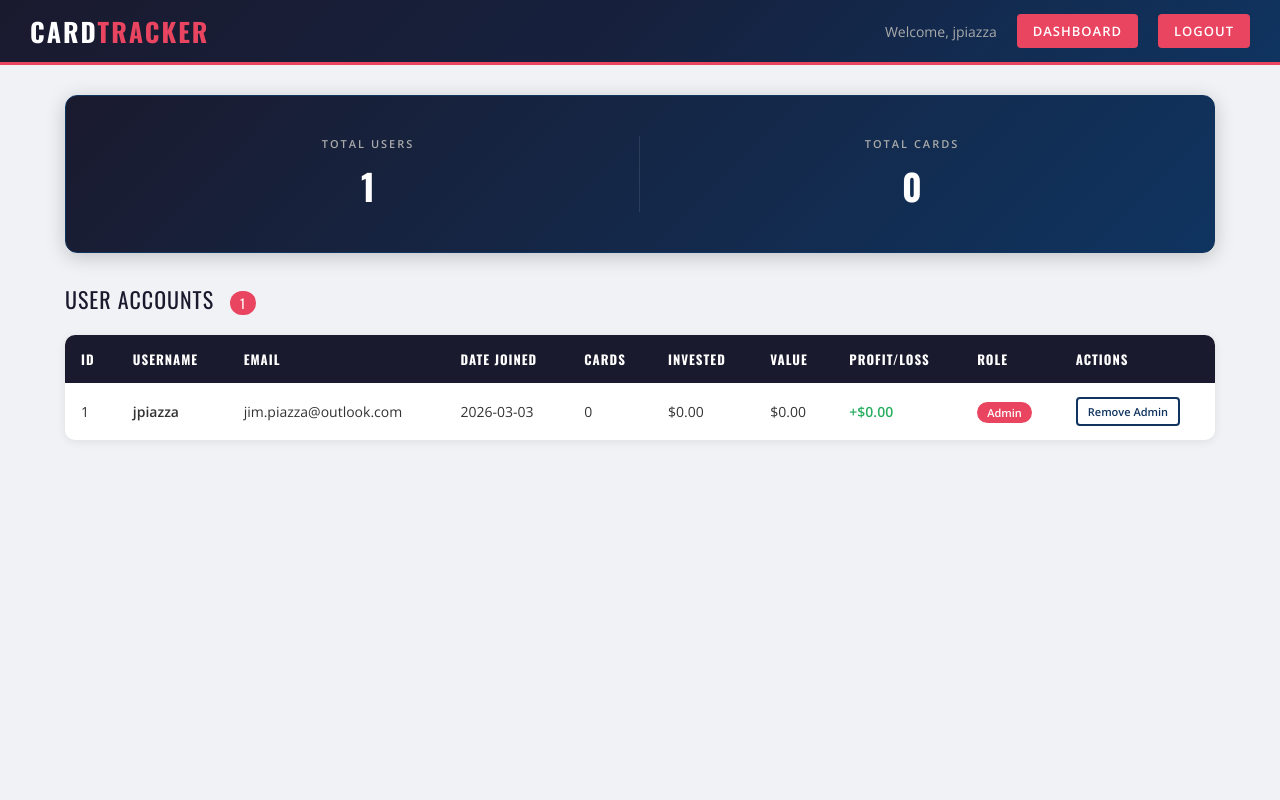
After one commit to jtpiazzamn/card-tracker, a Flask app: page /admin in a window 1280 px wide. The commit adds this page. Run offline with Flask 3, Linux system fonts and the light colour scheme; a user stored in the database is signed in.

```diff
--- /dev/null
+++ b/admin.py
@@ -0,0 +1,90 @@
+from flask import Blueprint, render_template, redirect, url_for, flash
+from flask_login import login_required, current_user
+from models import db, User, Card
+from functools import wraps
+
+admin = Blueprint('admin', __name__)
+
+def admin_required(f):
+    @wraps(f)
+    def decorated_function(*args, **kwargs):
+        if not current_user.is_authenticated or not current_user.is_admin:
+            flash('You do not have permission to access this page.')
+            return redirect(url_for('main.dashboard'))
+        return f(*args, **kwargs)
+    return decorated_function
+
+@admin.route('/admin')
+@login_required
+@admin_required
+def admin_dashboard():
+    users = User.query.all()
+
+    user_data = []
+    for user in users:
+        cards = Card.query.filter_by(user_id=user.id).all()
+        total_invested = sum(card.buy_price for card in cards)
+        total_value = sum(
+            card.sell_price if card.sell_price
+            else (card.market_price or card.buy_price)
+            for card in cards
+        )
+        profit_loss = total_value - total_invested
+
+        user_data.append({
+            'id': user.id,
+            'username': user.username,
+            'email': user.email,
+            'is_admin': user.is_admin,
+            'date_joined': user.date_joined,
+            'card_count': len(cards),
+            'total_invested': total_invested,
+            'total_value': total_value,
+            'profit_loss': profit_loss
+        })
+
+    total_users = len(users)
+    total_cards = Card.query.count()
+
+    return render_template('admin.html',
+        user_data=user_data,
+        total_users=total_users,
+        total_cards=total_cards
+    )
+
+@admin.route('/admin/make_admin/<int:user_id>')
+@login_required
+@admin_required
+def make_admin(user_id):
+    user = User.query.get_or_404(user_id)
+    user.is_admin = True
+    db.session.commit()
+    flash(f'{user.username} is now an admin.')
+    return redirect(url_for('admin.admin_dashboard'))
+
+@admin.route('/admin/remove_admin/<int:user_id>')
+@login_required
+@admin_required
+def remove_admin(user_id):
+    user = User.query.get_or_404(user_id)
+    if user.id == current_user.id:
+        flash('You cannot remove your own admin status.')
+        return redirect(url_for('admin.admin_dashboard'))
+    user.is_admin = False
+    db.session.commit()
+    flash(f'{user.username} admin status removed.')
+    return redirect(url_for('admin.admin_dashboard'))
+
+@admin.route('/admin/delete_user/<int:user_id>')
+@login_required
+@admin_required
+def delete_user(user_id):
+    if user_id == current_user.id:
+        flash('You cannot delete your own account.')
+        return redirect(url_for('admin.admin_dashboard'))
+    user = User.query.get_or_404(user_id)
+    Card.query.filter_by(user_id=user_id).delete()
+    db.session.delete(user)
+    db.session.commit()
+    flash(f'User {user.username} has been deleted.')
+    return redirect(url_for('admin.admin_dashboard'))
--- a/app.py
+++ b/app.py
@@ -20,14 +20,16 @@ def create_app():
 
     @login_manager.user_loader
     def load_user(user_id):
-        with app.app_context():
-            return User.query.get(int(user_id))
+        return User.query.get(int(user_id))
 
     from auth import auth as auth_blueprint
     app.register_blueprint(auth_blueprint)
 
     from main import main as main_blueprint
     app.register_blueprint(main_blueprint)
+
+    from admin import admin as admin_blueprint
+    app.register_blueprint(admin_blueprint)
 
     with app.app_context():
         db.create_all()
--- a/models.py
+++ b/models.py
@@ -8,6 +8,8 @@ class User(UserMixin, db.Model):
     email = db.Column(db.String(150), unique=True, nullable=False)
     username = db.Column(db.String(150), unique=True, nullable=False)
     password = db.Column(db.String(150), nullable=False)
+    is_admin = db.Column(db.Boolean, default=False)
+    date_joined = db.Column(db.DateTime, default=db.func.current_timestamp())
     cards = db.relationship('Card', backref='owner', lazy=True)
 
 class Card(db.Model):
--- a/static/css/style.css
+++ b/static/css/style.css
@@ -535,3 +535,13 @@ nav a:hover { background: #c73652; }
 .filter-select:focus { outline: none; border-color: #e94560; }
 .btn-export { background: #27ae60; }
 .btn-export:hover { background: #219a52; }
+.admin-table-wrapper { background: white; border-radius: 10px; box-shadow: 0 2px 10px rgba(0,0,0,0.08); overflow: hidden; margin-bottom: 30px; }
+.admin-table { width: 100%; border-collapse: collapse; }
+.admin-table th { background: #1a1a2e; color: white; padding: 14px 16px; text-align: left; font-family: 'Oswald', sans-serif; font-size: 13px; letter-spacing: 1px; text-transform: uppercase; }
+.admin-table td { padding: 14px 16px; border-bottom: 1px solid #f0f0f0; font-size: 14px; }
+.admin-table tr:last-child td { border-bottom: none; }
+.admin-table tr:hover td { background: #f8f9fa; }
+.admin-row td { background: #fff8f0; }
+.admin-actions { display: flex; gap: 6px; }
+.badge-admin { background: #e94560; color: white; padding: 3px 10px; border-radius: 20px; font-size: 11px; font-weight: 700; }
+.badge-user { background: #eee; color: #666; padding: 3px 10px; border-radius: 20px; font-size: 11px; font-weight: 700; }
--- a/templates/add_card.html
+++ b/templates/add_card.html
@@ -9,9 +9,13 @@
         <h1>Card<span>Tracker</span></h1>
         <div class="nav-right">
             <span>Welcome, {{ current_user.username }}</span>
+            {% if current_user.is_admin %}
+    <a href="{{ url_for('admin.admin_dashboard') }}" style="background:#0f3460;">Admin</a>
+{% endif %}
 <a href="{{ url_for('auth.logout') }}">Logout</a>
         </div>
     </nav>
+    <div class="form-wrapper">
         <div class="form-container">
             <h2>Add New Card</h2>
             {% with messages = get_flashed_messages() %}
@@ -78,5 +82,6 @@
                 </div>
             </form>
         </div>
+    </div>
 </body>
 </html>
--- /dev/null
+++ b/templates/admin.html
@@ -0,0 +1,97 @@
+<!DOCTYPE html>
+<html>
+<head>
+    <title>Card Tracker - Admin Panel</title>
+    <link rel="stylesheet" href="{{ url_for('static', filename='css/style.css') }}">
+</head>
+<body>
+    <nav>
+        <h1>Card<span>Tracker</span></h1>
+        <div class="nav-right">
+            <span>Welcome, {{ current_user.username }}</span>
+            <a href="{{ url_for('main.dashboard') }}">Dashboard</a>
+            <a href="{{ url_for('auth.logout') }}">Logout</a>
+        </div>
+    </nav>
+    <div class="page-wrapper">
+        <div class="dashboard-container">
+
+            {% with messages = get_flashed_messages() %}
+                {% if messages %}
+                    <div class="alert">{{ messages[0] }}</div>
+                {% endif %}
+            {% endwith %}
+
+            <div class="stats-banner">
+                <div class="stat-block">
+                    <div class="stat-label">Total Users</div>
+                    <div class="stat-value">{{ total_users }}</div>
+                </div>
+                <div class="stat-block">
+                    <div class="stat-label">Total Cards</div>
+                    <div class="stat-value">{{ total_cards }}</div>
+                </div>
+            </div>
+
+            <div class="section-header">
+                <div class="section-title">User Accounts <span>{{ total_users }}</span></div>
+            </div>
+
+            <div class="admin-table-wrapper">
+                <table class="admin-table">
+                    <thead>
+                        <tr>
+                            <th>ID</th>
+                            <th>Username</th>
+                            <th>Email</th>
+                            <th>Date Joined</th>
+                            <th>Cards</th>
+                            <th>Invested</th>
+                            <th>Value</th>
+                            <th>Profit/Loss</th>
+                            <th>Role</th>
+                            <th>Actions</th>
+                        </tr>
+                    </thead>
+                    <tbody>
+                        {% for user in user_data %}
+                        <tr>
+                            <td>{{ user.id }}</td>
+                            <td><strong>{{ user.username }}</strong></td>
+                            <td>{{ user.email }}</td>
+                            <td>{{ user.date_joined.strftime('%Y-%m-%d') if user.date_joined else 'N/A' }}</td>
+                            <td>{{ user.card_count }}</td>
+                            <td>${{ "%.2f"|format(user.total_invested) }}</td>
+                            <td>${{ "%.2f"|format(user.total_value) }}</td>
+                            <td class="{% if user.profit_loss >= 0 %}profit-text{% else %}loss-text{% endif %}">
+                                {% if user.profit_loss >= 0 %}+{% endif %}${{ "%.2f"|format(user.profit_loss) }}
+                            </td>
+                            <td>
+                                {% if user.is_admin %}
+                                    <span class="badge-admin">Admin</span>
+                                {% else %}
+                                    <span class="badge-user">User</span>
+                                {% endif %}
+                            </td>
+                            <td>
+                                <div class="admin-actions">
+                                    {% if not user.is_admin %}
+                                        <a href="{{ url_for('admin.make_admin', user_id=user.id) }}" class="btn-search">Make Admin</a>
+                                    {% else %}
+                                        <a href="{{ url_for('admin.remove_admin', user_id=user.id) }}" class="btn-search">Remove Admin</a>
+                                    {% endif %}
+                                    {% if user.id != current_user.id %}
+                                        <a href="{{ url_for('admin.delete_user', user_id=user.id) }}" class="btn-delete" onclick="return confirm('Delete {{ user.username }}?')">Delete</a>
+                                    {% endif %}
+                                </div>
+                            </td>
+                        </tr>
+                        {% endfor %}
+                    </tbody>
+                </table>
+            </div>
+
+        </div>
+    </div>
+</body>
+</html>
--- a/templates/card_detail.html
+++ b/templates/card_detail.html
@@ -8,7 +8,10 @@
     <nav>
         <h1>Card Tracker</h1>
         <span>Welcome, {{ current_user.username }}</span>
-        <a href="{{ url_for('auth.logout') }}">Logout</a>
+        {% if current_user.is_admin %}
+    <a href="{{ url_for('admin.admin_dashboard') }}" style="background:#0f3460;">Admin</a>
+{% endif %}
+<a href="{{ url_for('auth.logout') }}">Logout</a>
     </nav>
     <div class="detail-container">
         {% with messages = get_flashed_messages() %}
--- a/templates/dashboard.html
+++ b/templates/dashboard.html
@@ -9,7 +9,10 @@
         <h1>Card<span>Tracker</span></h1>
         <div class="nav-right">
             <span>Welcome, {{ current_user.username }}</span>
-            <a href="{{ url_for('auth.logout') }}">Logout</a>
+            {% if current_user.is_admin %}
+    <a href="{{ url_for('admin.admin_dashboard') }}" style="background:#0f3460;">Admin</a>
+{% endif %}
+<a href="{{ url_for('auth.logout') }}">Logout</a>
         </div>
     </nav>
     <div class="page-wrapper">
```
Also changed, not shown: templates/edit_card.html (+9 -3 lines), instance/cards.db. Lines whose indentation alone changed are shown as unchanged.
